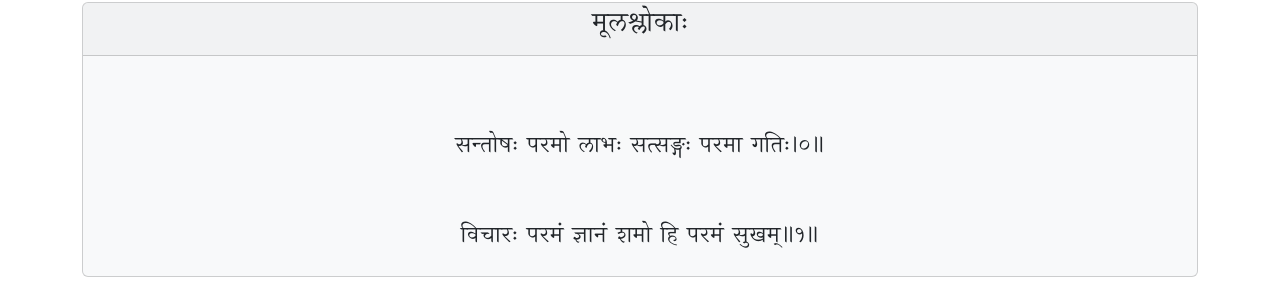
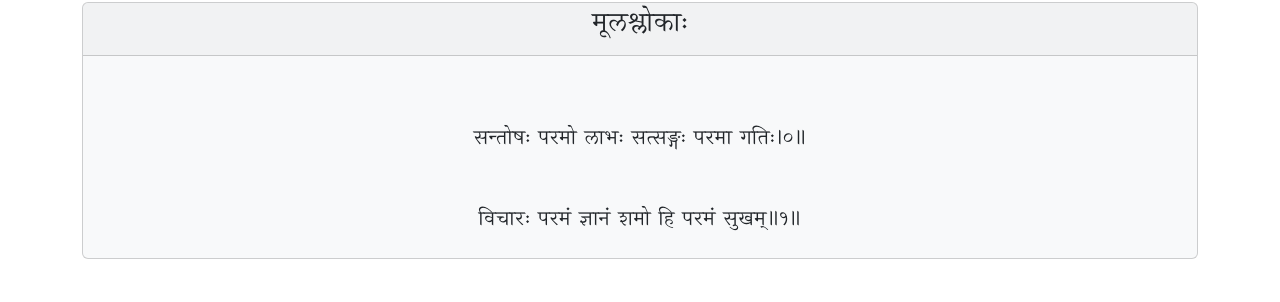
Before and after one commit to lokeshh/mk_reader, a React (Create React App) app: page /1/1 in a window 1280 px wide. Shown: the part 323-625 px from the top of the page. Built offline with nearby package versions, Linux system fonts and the light colour scheme; no server answers; the database is empty.

Commit message:
modify default font size

```diff
--- a/src/components/App.css
+++ b/src/components/App.css
@@ -33,7 +33,7 @@
 
 .display-linebreak {
   white-space: pre-line;
-  font-size: var(--verse-font-size, 20px);
+  font-size: var(--verse-font-size, 18px);
 }
 
 .centered-select {
```
